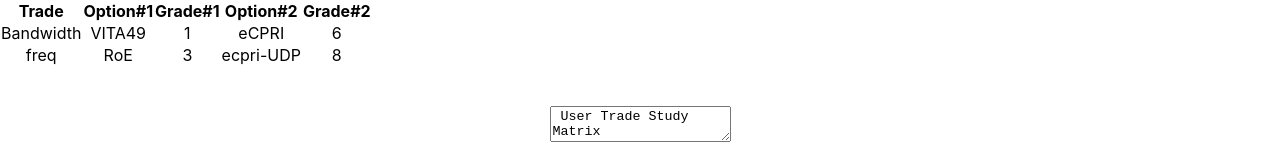
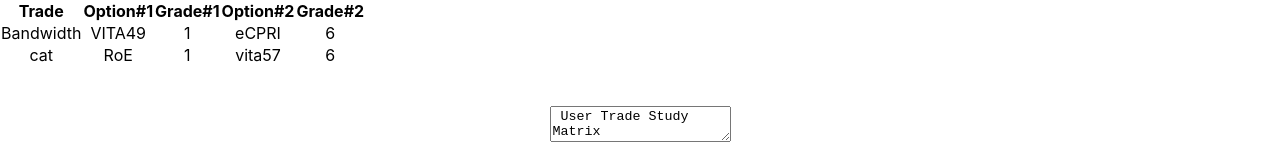
Before and after one commit to Espantalho2017/flatiron-phase-2-project, a React (Create React App) app: page / in a window 1280 px wide. Shown: the top 160 px of the page. Built offline with nearby package versions, Linux system fonts and the light colour scheme; data requests are answered from the project's data file.

Commit message:
created new DisplayTrade Component

```diff
--- a/db.json
+++ b/db.json
@@ -23,22 +23,23 @@
     {
       "id": 1,
       "option1": "RoE",
-      "option2": "ecpri-UDP",
-      "trade1": "freq",
-      "trade2": "bandwidth",
-      "trade3": "power",
-      "trade4": "cost",
-      "trade5": "distance",
-      "option1Trade1Grade": "3",
-      "option1Trade2Grade": "4",
-      "option1Trade3Grade": "5",
-      "option1Trade4Grade": "6",
-      "option1Trade5Grade": "7",
-      "option2Trade1Grade": "8",
+      "option2": "vita57",
+      "trade1": "cat",
+      "trade2": "dog",
+      "trade3": "mice",
+      "trade4": "snake",
+      "trade5": "cobra",
+      "option1Trade1Grade": "1",
+      "option1Trade2Grade": "2",
+      "option1Trade3Grade": "3",
+      "option1Trade4Grade": "4",
+      "option1Trade5Grade": "5",
+      "option2Trade1Grade": "6",
       "option2Trade2Grade": "",
-      "option2Trade3Grade": "9",
-      "option2Trade4Grade": "10",
-      "option2Trade5Grade": "11"
+      "option2Trade3Grade": "7",
+      "option2Trade4Grade": "8",
+      "option2Trade5Grade": "9",
+      "grade2": ""
     }
   ],
   "example-of-another-array": []
--- a/src/App.js
+++ b/src/App.js
@@ -4,50 +4,43 @@
 import React, { useState, useEffect } from "react";
 import "./App.css";
 import TradesForm from "./TradesForm";
+import DisplayTrade from "./DisplayTrade";
 
 
 function App() {
 
-  const [data, setData] = useState([]);
-  const [isLoaded, setIsLoaded] = useState(false);
+  // const [data, setData] = useState([]);
+  // const [isLoaded, setIsLoaded] = useState(false);
 
-  console.log(data)
+  // console.log(data)
 
-  useEffect(() => {
-    fetch("http://localhost:3030/vita49-ecpri-trades")
-      .then((response) => response.json())
-      .then((data) => {
-        setData(data);
-      });
-  }, []);
-  // use an empty dependencies array, so we only run the fetch request ONCE
+  // useEffect(() => {
+  //   fetch("http://localhost:3030/vita49-ecpri-trades")
+  //     .then((response) => response.json())
+  //     .then((data) => {
+  //       setData(data);
+  //     });
+  // }, []);
 
-  // return <div>{data.map((data) => data.trade)}</div>;
-
-  // figure out how to sum the grades into a Total Grade
-  // figure out how to assign option1 and option2 names to a variable
-
-  console.log(data)
-  const grade1Total = 0
-  const grade2Total = 0
+  // console.log(data)
+  // const grade1Total = 0
+  // const grade2Total = 0
 
 
   return (
     <div className="App">
-      <tbody>
+      {/* <tbody>
         <tr>
           <th> Trade </th>
           <th> Option#1 </th>
           <th> Grade#1 </th>
           <th> Option#2 </th>
           <th> Grade#2 </th>
-        </tr>
+        </tr> */}
 
 {/* I am trying to output the option names and Total Grades within table */}
 
-{/* I am trying to output the option names and Total Grades within table */}
-
-        {data.map((item, index) => (
+        {/* {data.map((item, index) => (
           <tr key={index}>
             <td>{item.trade1}</td>
             <td>{item.option1}</td>
@@ -57,14 +50,16 @@ function App() {
           </tr>
         ) )}
 
-      </tbody>
+      </tbody> */}
 
+      <DisplayTrade />
       <TradesForm />
     </div>
   );
+}
 
+export default App;
 
-}
 
   // function handleClick() {
   //   fetch("http://localhost:3030/vita49-ecpri-trades")
@@ -79,8 +74,6 @@ function App() {
   //   </div>
   // );
 
-
-export default App;
 
 // function App() {
 //   return (
--- /dev/null
+++ b/src/DisplayTrade.js
@@ -0,0 +1,76 @@
+
+import React, { useState, useEffect } from "react";
+
+
+function DisplayTrade() {
+
+  const [data, setData] = useState([]);
+  const [isLoaded, setIsLoaded] = useState(false);
+
+  console.log(data)
+
+  useEffect(() => {
+    fetch("http://localhost:3030/vita49-ecpri-trades")
+      .then((response) => response.json())
+      .then((data) => {
+        setData(data);
+      });
+  }, []);
+  // use an empty dependencies array, so we only run the fetch request ONCE
+
+  // return <div>{data.map((data) => data.trade)}</div>;
+
+  // figure out how to sum the grades into a Total Grade
+  // figure out how to assign option1 and option2 names to a variable
+
+  console.log(data)
+  const grade1Total = 0
+  const grade2Total = 0
+
+
+  return (
+    <div className="App">
+      <tbody>
+        <tr>
+          <th> Trade </th>
+          <th> Option#1 </th>
+          <th> Grade#1 </th>
+          <th> Option#2 </th>
+          <th> Grade#2 </th>
+        </tr>
+
+{/* I am trying to output the option names and Total Grades within table */}
+
+{/* I am trying to output the option names and Total Grades within table */}
+
+        {data.map((item, index) => (
+          <tr key={index}>
+            <td>{item.trade1}</td>
+            <td>{item.option1}</td>
+            <td>{item.option1Trade1Grade}</td>
+            <td>{item.option2}</td>
+            <td>{item.option2Trade1Grade}</td>
+          </tr>
+        ) )}
+
+      </tbody>
+
+    </div>
+  );
+}
+
+export default DisplayTrade;
+
+
+  // function handleClick() {
+  //   fetch("http://localhost:3030/vita49-ecpri-trades")
+  //     .then((res) => res.json())
+  //     .then((json) => setData(json));
+  // }
+
+  // return <button onClick={handleClick}>Click to get Example Matrix!</button>;
+
+  // return (
+  //   <div className="App">
+  //   </div>
+  // );
```
Also changed, not shown: 1 other file (tests, documents, lock files or other folders).
